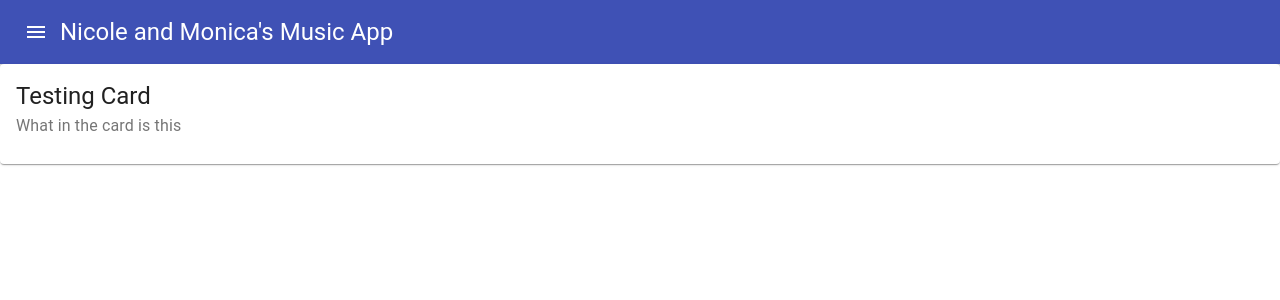
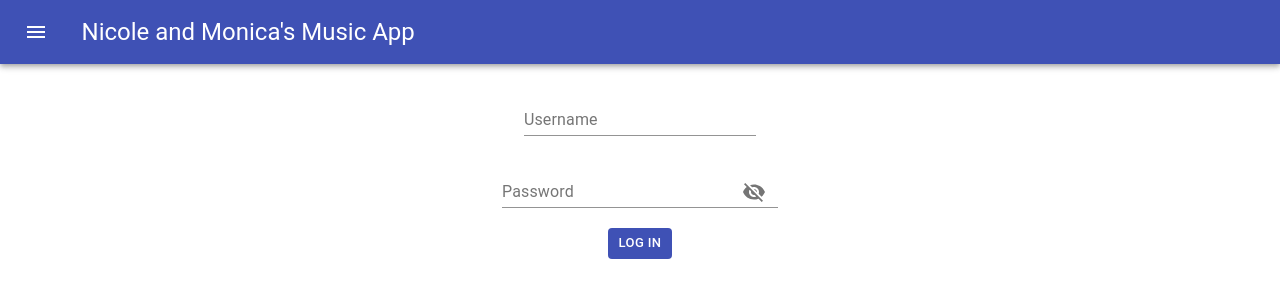
Before and after one commit to monica-suarez/my-music-app, a React (Create React App) app: page / in a window 1280 px wide. Shown: the top 300 px of the page. Built offline with nearby package versions, Linux system fonts and the light colour scheme.

Commit message:
added logic to log in, handleclick

```diff
--- a/src/App.js
+++ b/src/App.js
@@ -9,15 +9,22 @@ class App extends React.Component{
   constructor(props){
     super(props);
     this.state={
+      loggedIn: false
+    }
+  }
+
+  handleClick=(e)=>{
+    e.preventDefault()
+    this.setState({
       loggedIn: true
-    }
+    })
   }
 
   render(){
   return this.state.loggedIn ? <div> <Navbar /> <Dashboard /> </div> :(
    <div className="App">
      <Navbar />
-      <LoginForm />
+      <LoginForm onClick={this.handleClick} />
    </div>
   );
   }
--- a/src/component/Form/Form.js
+++ b/src/component/Form/Form.js
@@ -17,7 +17,7 @@ const useStyles = makeStyles((theme) => ({
   },
 }));
 
-const LoginForm = () =>{
+const LoginForm = (props) =>{
   const classes = useStyles();
   const [values, setValues] = React.useState({
     amount: '',
@@ -68,7 +68,7 @@ const LoginForm = () =>{
         </FormControl>
       <br/>
       <br/>
-      <Button variant="contained" size="small" color="primary" className={classes.margin} disableElevation>Log In</Button>
+      <Button onClick={props.onClick} variant="contained" size="small" color="primary" className={classes.margin} disableElevation>Log In</Button>
 
     </form>
   );
```
